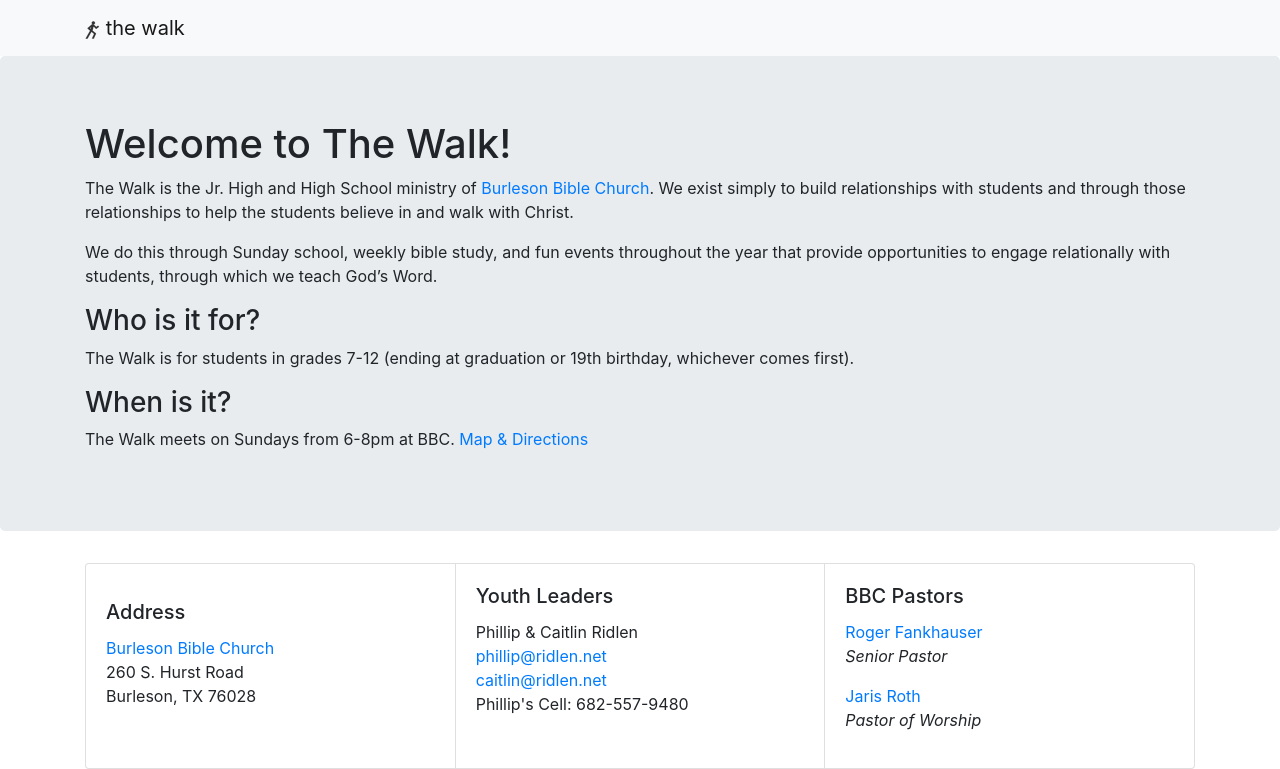
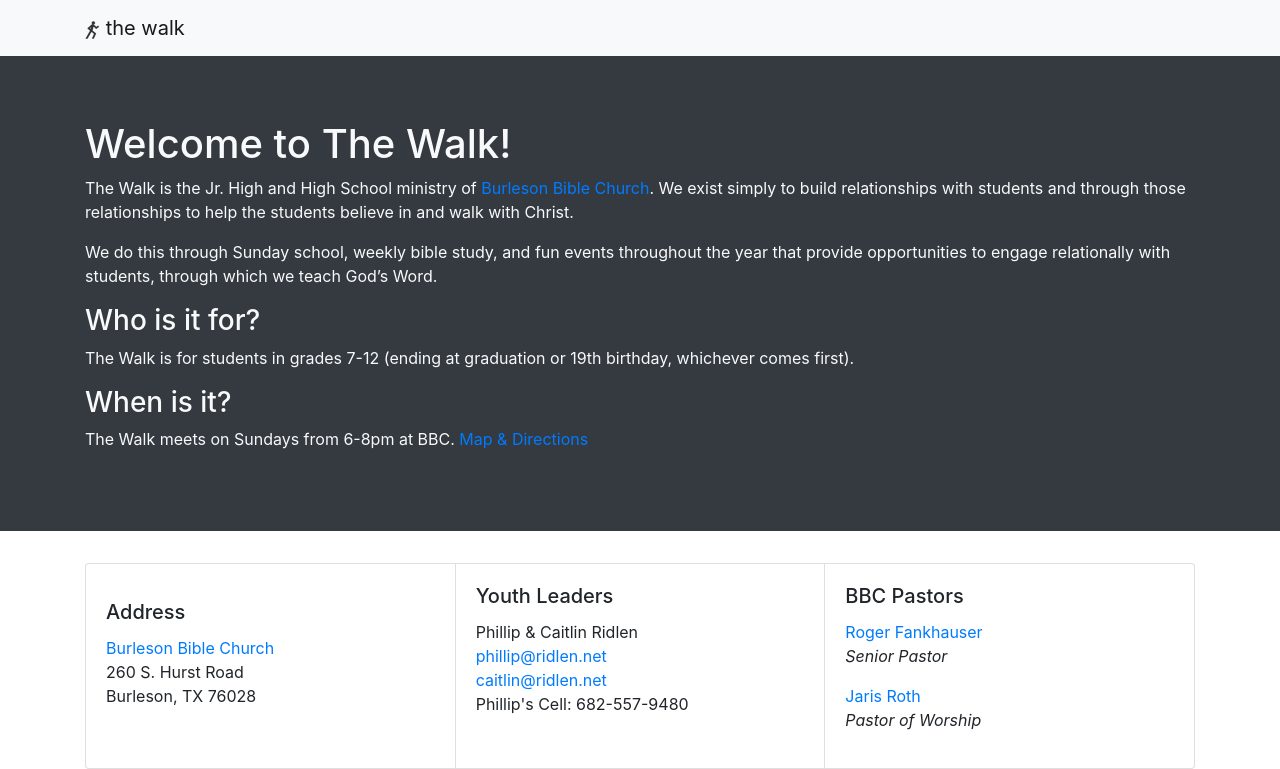
Before and after one commit to burlesonbiblechurch/bbcyouth, a Jekyll site: the page built from index.html, in a window 1280 px wide. Shown: the top 769 px of the page. Built offline with Jekyll 4.4.1, drawn with Linux system fonts in a browser that asks for light colours; nearby versions of some CDN libraries; grey boxes are pictures that could not be loaded.

Commit message:
Update index.html

```diff
--- a/index.html
+++ b/index.html
@@ -3,7 +3,7 @@
 title: "Home"
 ---
 
-<div class="jumbotron">
+<div class="jumbotron jumbotron-fluid bg-dark text-light">
   <div class="container">
     <h1>Welcome to The Walk!</h1>
 
```
